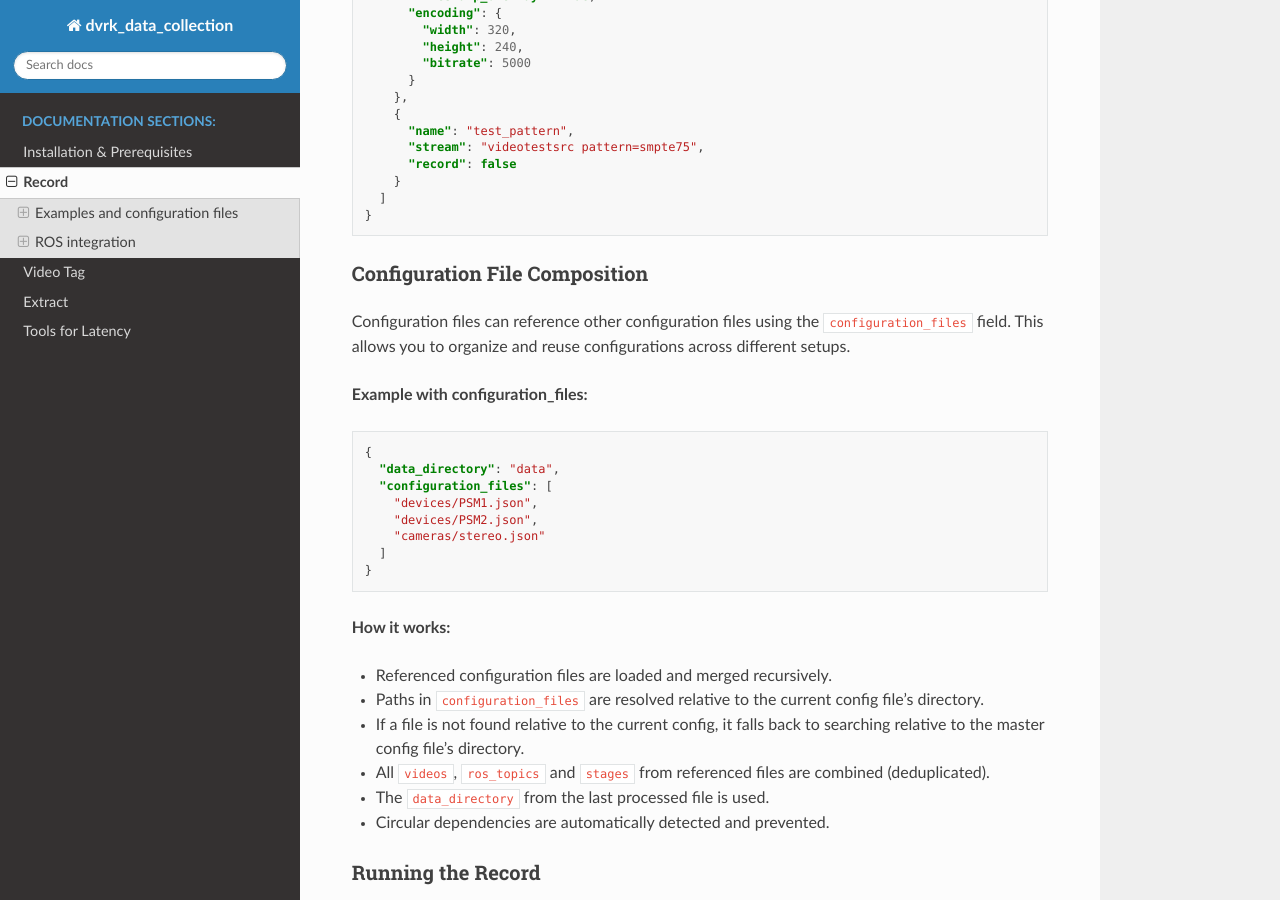
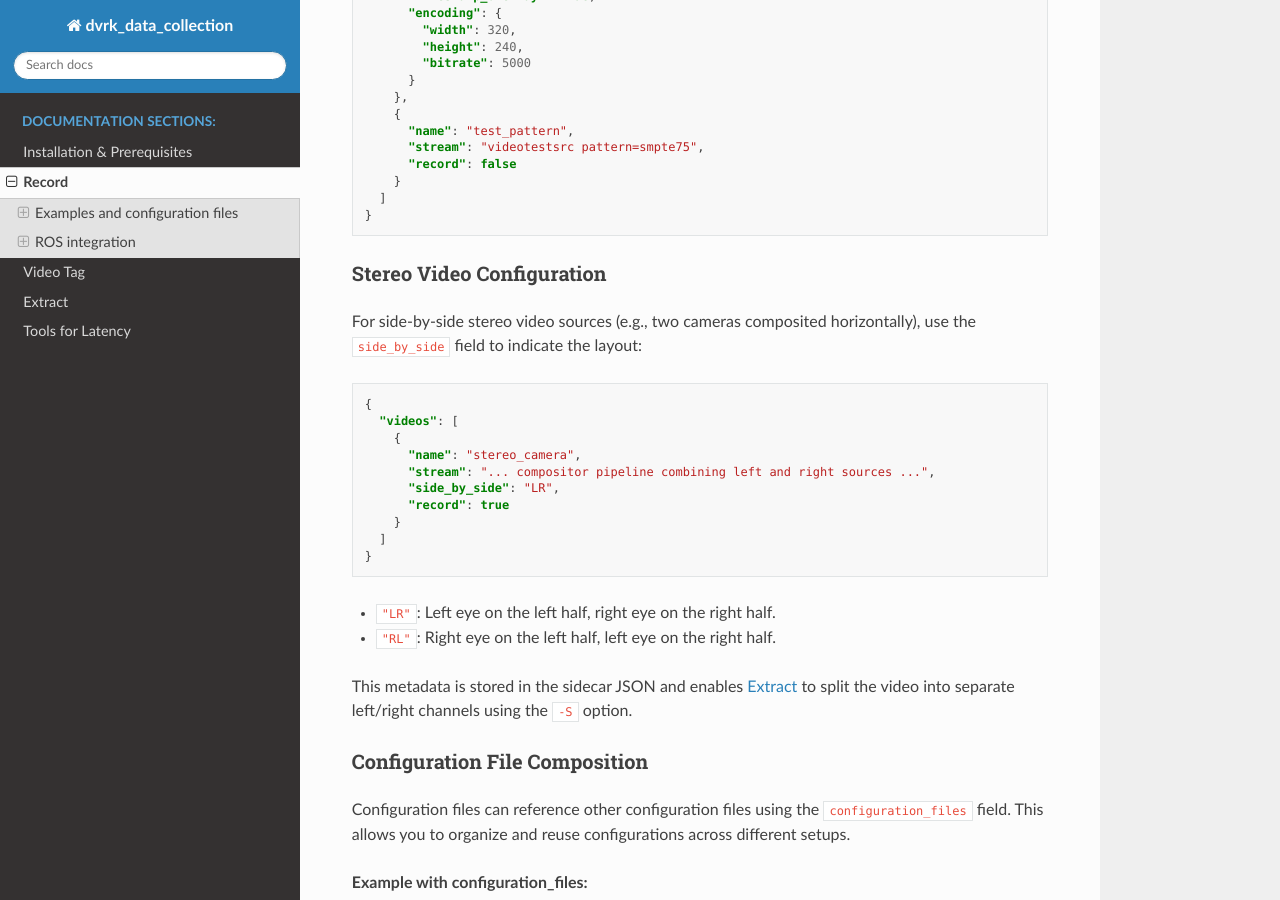
Before and after one commit to jhu-dvrk/data_collection, a Sphinx documentation site: the page built from docs/record.rst, in a window 1280 px wide and 900 px high, scrolled down 711 px. Built offline with Sphinx 7.4.7 and the Read the Docs theme 3.1.0, drawn with Linux system fonts in a browser that asks for light colours.

Commit message:
updated doc and schemas

```diff
--- a/docs/record.rst
+++ b/docs/record.rst
@@ -44,6 +44,29 @@ Define your video sources in a JSON file. The configuration format is defined in
         }
       ]
     }
+
+Stereo Video Configuration
+~~~~~~~~~~~~~~~~~~~~~~~~~~
+
+For side-by-side stereo video sources (e.g., two cameras composited horizontally), use the ``side_by_side`` field to indicate the layout:
+
+.. code-block:: json
+
+    {
+      "videos": [
+        {
+          "name": "stereo_camera",
+          "stream": "... compositor pipeline combining left and right sources ...",
+          "side_by_side": "LR",
+          "record": true
+        }
+      ]
+    }
+
+- ``"LR"``: Left eye on the left half, right eye on the right half.
+- ``"RL"``: Right eye on the left half, left eye on the right half.
+
+This metadata is stored in the sidecar JSON and enables :doc:`extract` to split the video into separate left/right channels using the ``-S`` option.
 
 Configuration File Composition
 ~~~~~~~~~~~~~~~~~~~~~~~~~~~~~~
```
Also changed, not shown: docs/extract.rst (+11 -0 lines), 2 other files.
